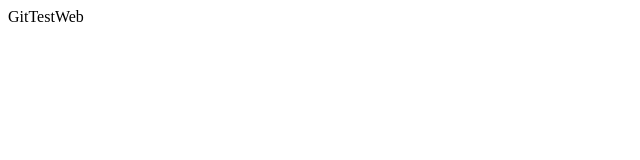
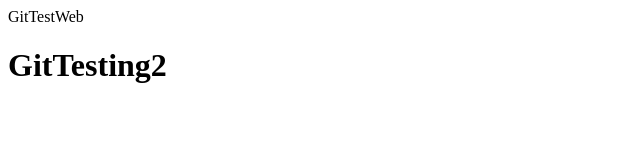
Before and after one commit to DHYJ/gitTest1819S2, a plain HTML site: page web/index.html in a window 1280 px wide. Shown: the whole page, without its empty margins (0-640 px from the left). Drawn offline with Linux system fonts and the light colour scheme.

Commit message:
For GitTesting2

```diff
--- a/web/index.html
+++ b/web/index.html
@@ -12,5 +12,6 @@ and open the template in the editor.
     </head>
     <body>
         <div>GitTestWeb</div>
+        <h1>GitTesting2</h1>
     </body>
 </html>
```
